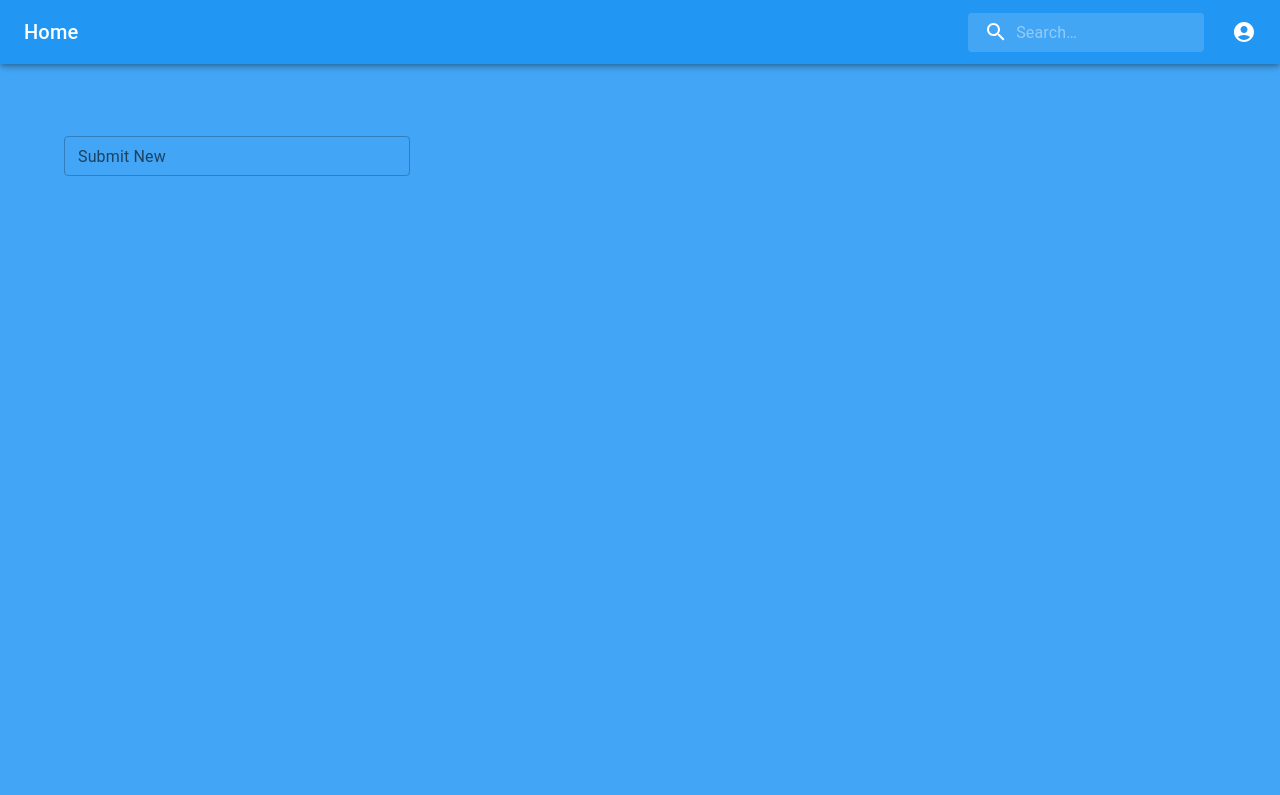
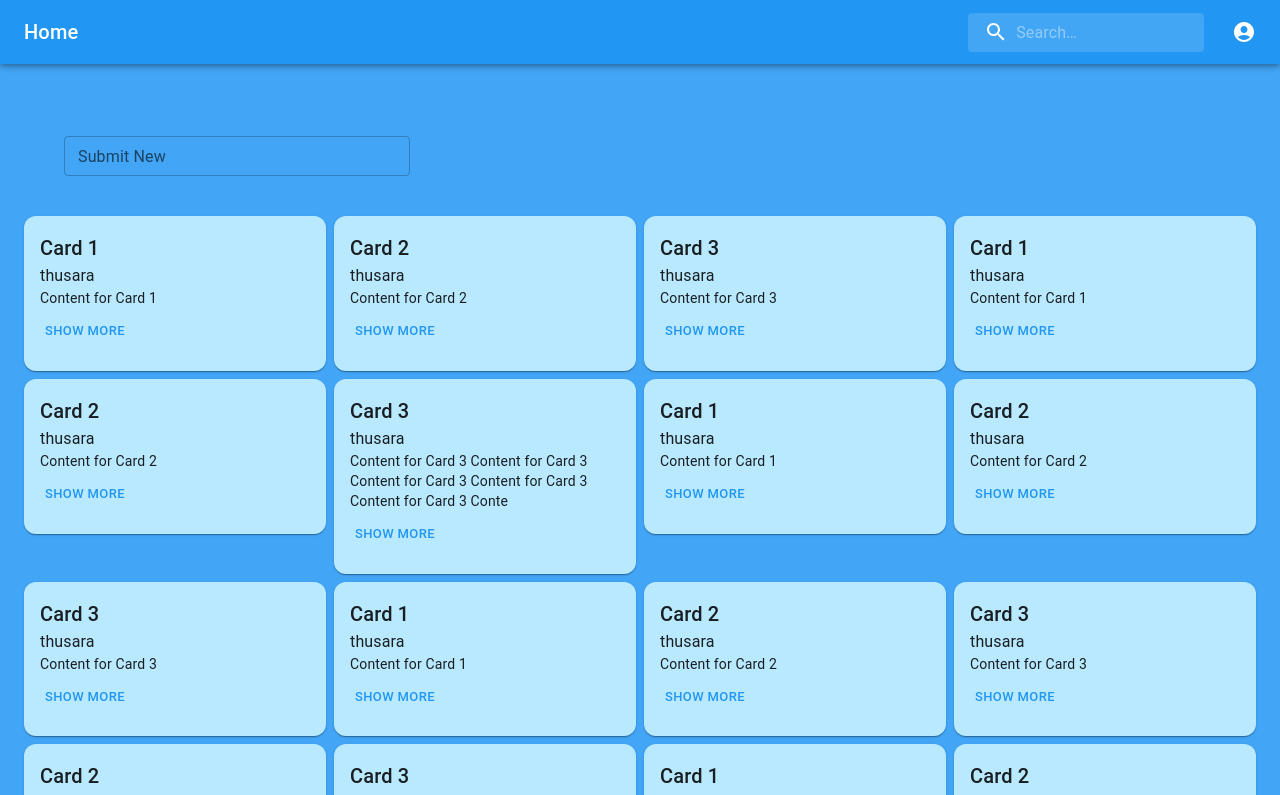
Before and after one commit to fcodelabs/training-web, a React (Create React App) app in the folder dear-diary/: page /Diary in a window 1280 px wide. Shown: the top 795 px of the page. Built offline with nearby package versions, Linux system fonts and the light colour scheme.

Commit message:
Created DiaryCard.

```diff
--- /dev/null
+++ b/dear-diary/src/components/DiaryCard/DiaryCard.tsx
@@ -0,0 +1,40 @@
+import React, { useState } from 'react';
+import Card from '@mui/material/Card';
+import CardContent from '@mui/material/CardContent';
+import Typography from '@mui/material/Typography';
+import Button from '@mui/material/Button';
+
+interface CardProps {
+    title: string;
+    subtitle: string;
+    description: string;
+}
+
+const DiaryCard: React.FC<CardProps> = ({ title, subtitle, description }) => {
+    const [showFullDescription, setShowFullDescription] = useState(false);
+
+    const toggleDescription = () => {
+        setShowFullDescription(!showFullDescription);
+    };
+
+    return (
+        <Card sx={{ minWidth: '20vw', marginBottom: '1vh', backgroundColor: '#b9e9ff', borderRadius: 3 }}>
+            <CardContent>
+                <Typography variant="h6" component="div">
+                    {title}
+                </Typography>
+                <Typography>
+                    {subtitle}
+                </Typography>
+                <Typography variant="body2">
+                    {showFullDescription ? description : description.slice(0, 100)}
+                </Typography>
+                <Button onClick={toggleDescription} sx={{ marginTop: '1vh' }} size="small">
+                    {showFullDescription ? 'Show Less' : 'Show More'}
+                </Button>
+            </CardContent>
+        </Card>
+    );
+};
+
+export default DiaryCard;
--- a/dear-diary/src/containers/DiaryHome/DiaryHome.tsx
+++ b/dear-diary/src/containers/DiaryHome/DiaryHome.tsx
@@ -1,9 +1,29 @@
 import React from 'react';
-import { Container, Box } from '@mui/material';
+import { Container, Grid, Box } from '@mui/material';
+import DiaryCard from '../../components/DiaryCard/DiaryCard';
 import PrimaryAppBar from '../../components/AppBar/AppBar';
 import DiaryForm from '../../components/DiaryForm/DiaryForm';
 
-const DiaryHome: React.FC = () => {
+const DiaryPage: React.FC = () => {
+  const cardData = [
+      { title: 'Card 1', username: 'thusara', content: 'Content for Card 1' },
+      { title: 'Card 2', username: 'thusara', content: 'Content for Card 2' },
+      { title: 'Card 3', username: 'thusara', content: 'Content for Card 3' },
+      { title: 'Card 1', username: 'thusara', content: 'Content for Card 1' },
+      { title: 'Card 2', username: 'thusara', content: 'Content for Card 2' },
+      { title: 'Card 3', username: 'thusara', content: 'Content for Card 3 Content for Card 3 Content for Card 3 Content for Card 3 Content for Card 3 Content for Card 3 Content for Card 3 Content for Card 3 Content for Card 3 Content for Card 3 Content for Card 3 Content for Card 3 Content for Card 3 Content for Card 3 Content for Card 3 Content for Card 3 Content for Card 3 Content for Card 3 Content for Card 3 Content for Card 3' },
+      { title: 'Card 1', username: 'thusara', content: 'Content for Card 1' },
+      { title: 'Card 2', username: 'thusara', content: 'Content for Card 2' },
+      { title: 'Card 3', username: 'thusara', content: 'Content for Card 3' },
+      { title: 'Card 1', username: 'thusara', content: 'Content for Card 1' },
+      { title: 'Card 2', username: 'thusara', content: 'Content for Card 2' },
+      { title: 'Card 3', username: 'thusara', content: 'Content for Card 3' },
+      { title: 'Card 2', username: 'thusara', content: 'Content for Card 2' },
+      { title: 'Card 3', username: 'thusara', content: 'Content for Card 3' },
+      { title: 'Card 1', username: 'thusara', content: 'Content for Card 1' },
+      { title: 'Card 2', username: 'thusara', content: 'Content for Card 2' },
+      { title: 'Card 3', username: 'thusara', content: 'Content for Card 3' },
+  ];
 
   return (
     <>
@@ -11,10 +31,17 @@ const DiaryHome: React.FC = () => {
         <Container sx={{ minHeight: '100vh', minWidth: '100vw', backgroundColor: '#42a5f5' }}>
             <Box sx={{ paddingTop: '15vh' }}>
                 <DiaryForm />
+                <Grid container sx={{paddingTop: '5vh'}} columnSpacing={{ xs: 1, sm: 1, md: 1 }}>
+                    {cardData.map((card, index) => (
+                        <Grid key={index} item xs={12} sm={6} md={3}>
+                            <DiaryCard title={card.title} subtitle={card.username} description={card.content} />
+                        </Grid>
+                    ))}
+                </Grid>
             </Box>
         </Container>
     </>
   );
 };
 
-export default DiaryHome;
+export default DiaryPage;
```
